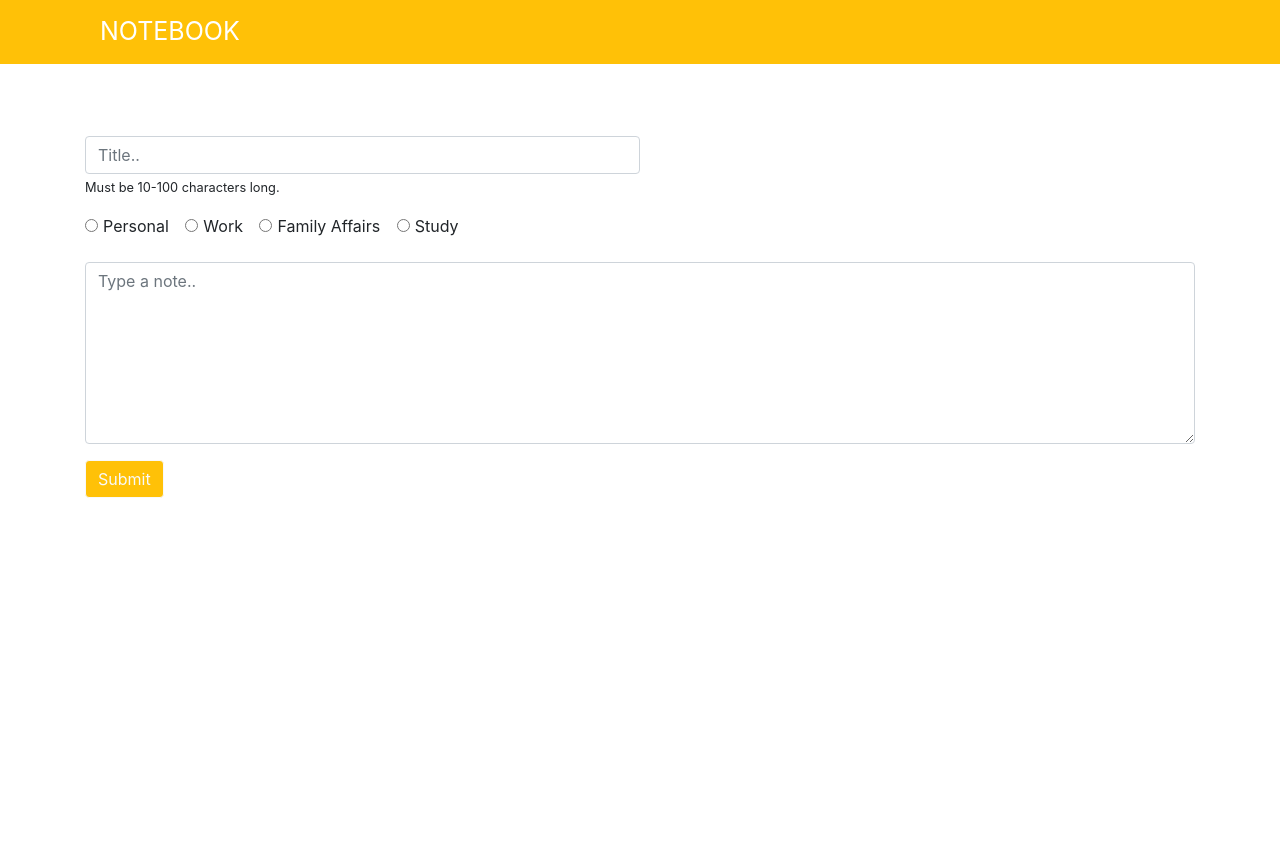
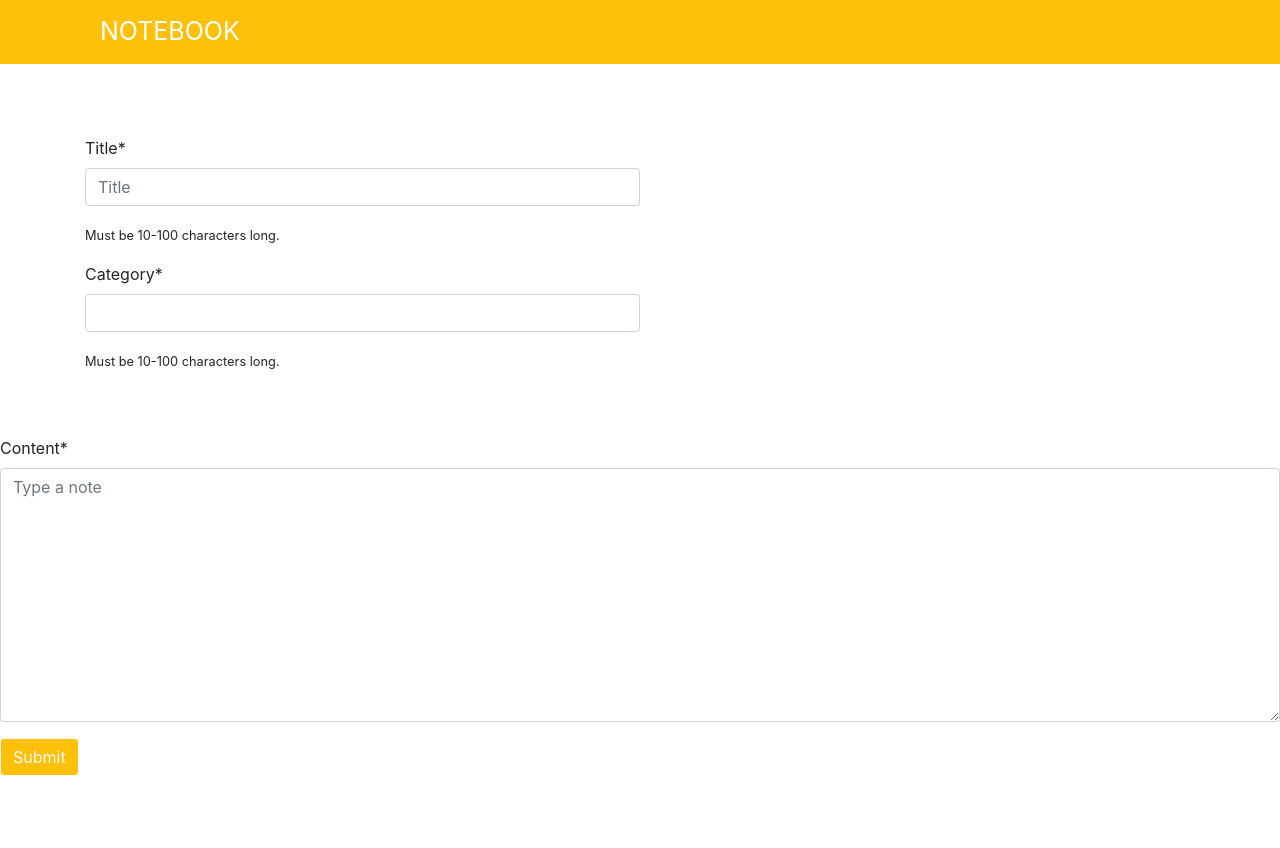
Before and after one commit to aybruhm/Note-Book, a Django app: template templates/note/new.html in a window 1280 px wide. Before the commit the page ends 498 px from the top, so only its background shows below. Run offline with Django 3.2, Linux system fonts and the light colour scheme; the template is opened without the code that fills it: values that come from a table or form of the project are taken from there, others are empty; some libraries are stand-ins or nearby versions.

Commit message:
Added Bootstrap4 Crsipy Forms.

```diff
--- a/note/forms.py
+++ b/note/forms.py
@@ -0,0 +1,23 @@
+from django import forms
+from .models import Note
+
+
+class EntryForm(forms.ModelForm):
+
+    class Meta:
+        model   = Note
+        fields  = ('title', 'category', 'content')
+        widgets = {
+            'title': forms.TextInput(attrs={
+                'placeholder': 'Title'
+            }
+        ),
+            'category': forms.TextInput(attrs={
+                    'placeholder': ''
+                }
+            ),
+            'content': forms.Textarea(attrs={
+                'placeholder': "Type a note"
+            }
+        ),
+    }
--- a/notebook/settings.py
+++ b/notebook/settings.py
@@ -38,7 +38,10 @@ INSTALLED_APPS = [
     'django.contrib.messages',
     'django.contrib.staticfiles',
     'note.apps.NoteConfig',
+    'crispy_forms',
 ]
+
+CRISPY_TEMPLATE_PACK = 'bootstrap4'
 
 MIDDLEWARE = [
     'django.middleware.security.SecurityMiddleware',
--- a/templates/note/new.html
+++ b/templates/note/new.html
@@ -1,39 +1,25 @@
 {% extends 'base.html' %}
 
+{% load crispy_forms_tags %}
 
 {% block content %}
 <div class="container"><br><br><br>
     <form method="POST">
     {% csrf_token %}
         <fieldset class="form-group row-cols-2">
-            <input type="text" name="title" class="form-control" placeholder="Title..">
+            {{ form.title | as_crispy_field }}
             <small id="passwordHelpInline">Must be 10-100 characters long.</small>
         </fieldset>
 
-        <div class="form-check-inline">
-            <label class="form-check-label">
-            <input type="radio" class="form-check-input" name="optradio">Personal
-            </label>
-        </div>
-        <div class="form-check-inline">
-            <label class="form-check-label">
-            <input type="radio" class="form-check-input" name="optradio">Work
-            </label>
-        </div>
-        <div class="form-check-inline">
-            <label class="form-check-label">
-            <input type="radio" class="form-check-input" name="optradio">Family Affairs
-            </label>
-        </div>
-        <div class="form-check-inline">
-            <label class="form-check-label">
-            <input type="radio" class="form-check-input" name="optradio">Study
-            </label>
+        <fieldset class="form-group row-cols-2">
+            {{ form.category | as_crispy_field }}
+            <small id="passwordHelpInline">Must be 10-100 characters long.</small>
+        </fieldset>
         </div>
         <br><br>
 
         <div class="form-group row-cols-8">
-            <textarea name="content" class="form-control" cols="38" rows="7" placeholder="Type a note.."></textarea>
+            {{ form.content | as_crispy_field }}
         </div>
         <button type="submit" class="btn btn-outline-light bg-warning">Submit</button>
     </form>
```
